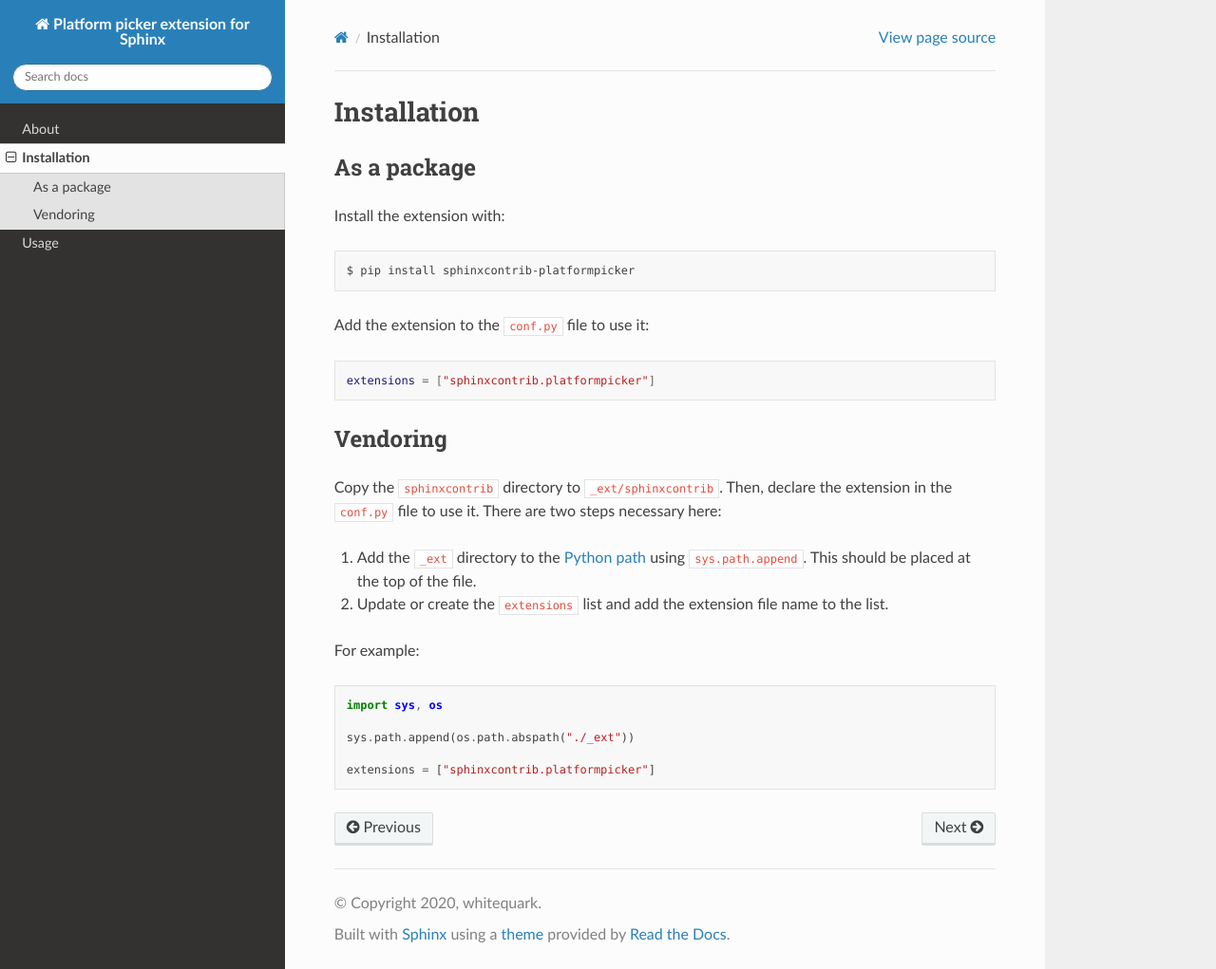
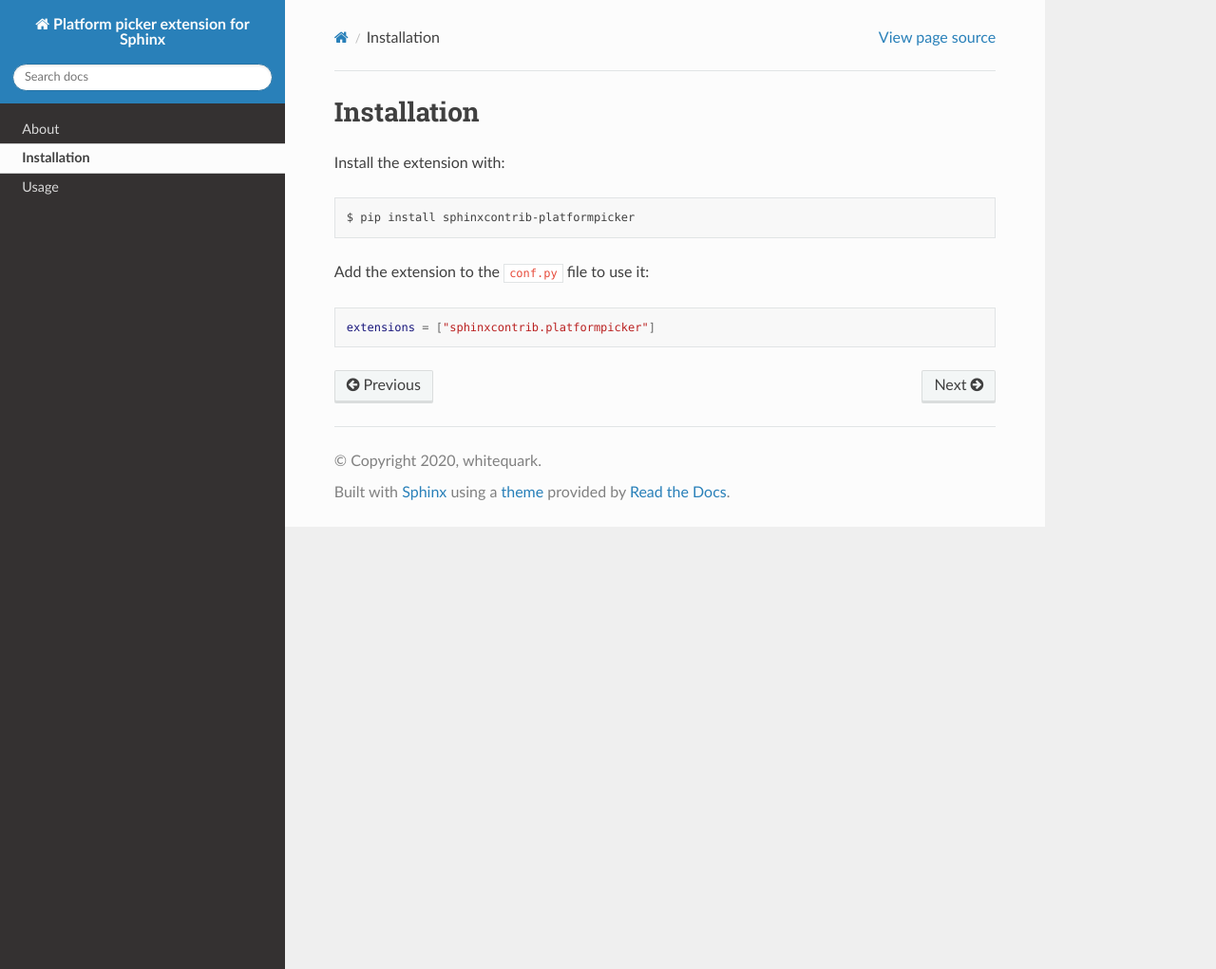
Before and after one commit to whitequark/sphinxcontrib-platformpicker, a Sphinx documentation site: the page built from docs/install.rst, in a window 1280 px wide and 1021 px high. Shown: the whole window at 95% size. Built offline with Sphinx 7.4.7 and the Read the Docs theme 2.0.0, drawn with Linux system fonts in a browser that asks for light colours.

Commit message:
Revert "docs: explain how to vendor the dependency."
This reverts commit bcb43dff7392a30224b374d0fed7ba98b7737750.

The instructions don't actually work.

```diff
--- a/docs/install.rst
+++ b/docs/install.rst
@@ -1,8 +1,5 @@
 Installation
 ============
-
-As a package
-------------
 
 Install the extension with:
 
@@ -15,24 +12,3 @@ Add the extension to the ``conf.py`` file to use it:
 .. code-block:: shell
 
     extensions = ["sphinxcontrib.platformpicker"]
-
-
-Vendoring
----------
-
-Copy the ``sphinxcontrib`` directory to ``_ext/sphinxcontrib``. Then, declare the extension in the ``conf.py`` file to use it. There are two steps necessary here:
-
-#. Add the ``_ext`` directory to the `Python path`_ using ``sys.path.append``. This should be placed at the top of the file.
-#. Update or create the ``extensions`` list and add the extension file name to the list.
-
-For example:
-
-.. code-block:: python
-
-   import sys, os
-
-   sys.path.append(os.path.abspath("./_ext"))
-
-   extensions = ["sphinxcontrib.platformpicker"]
-
-.. _Python path: https://docs.python.org/3/using/cmdline.html#envvar-PYTHONPATH
```
